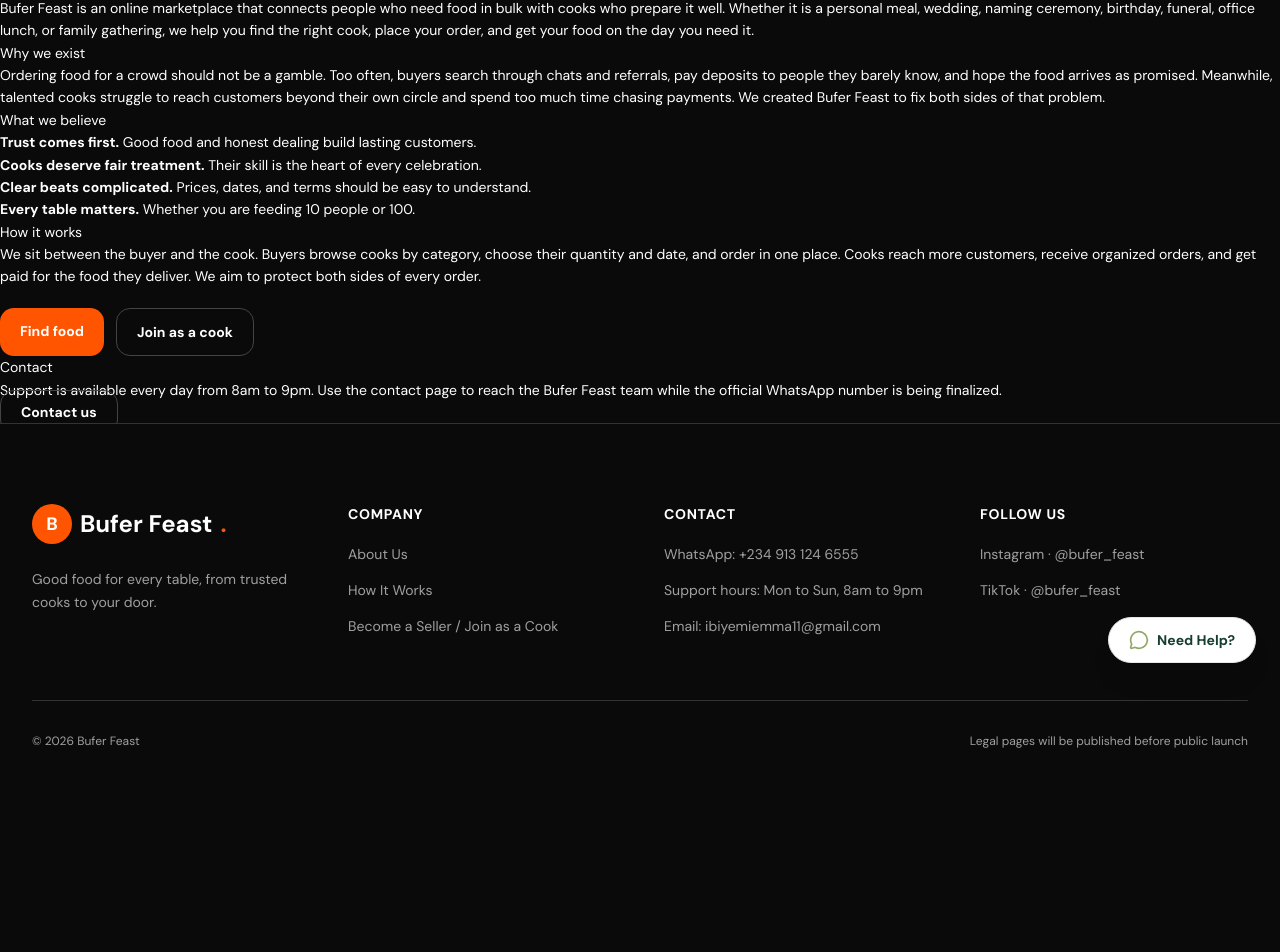
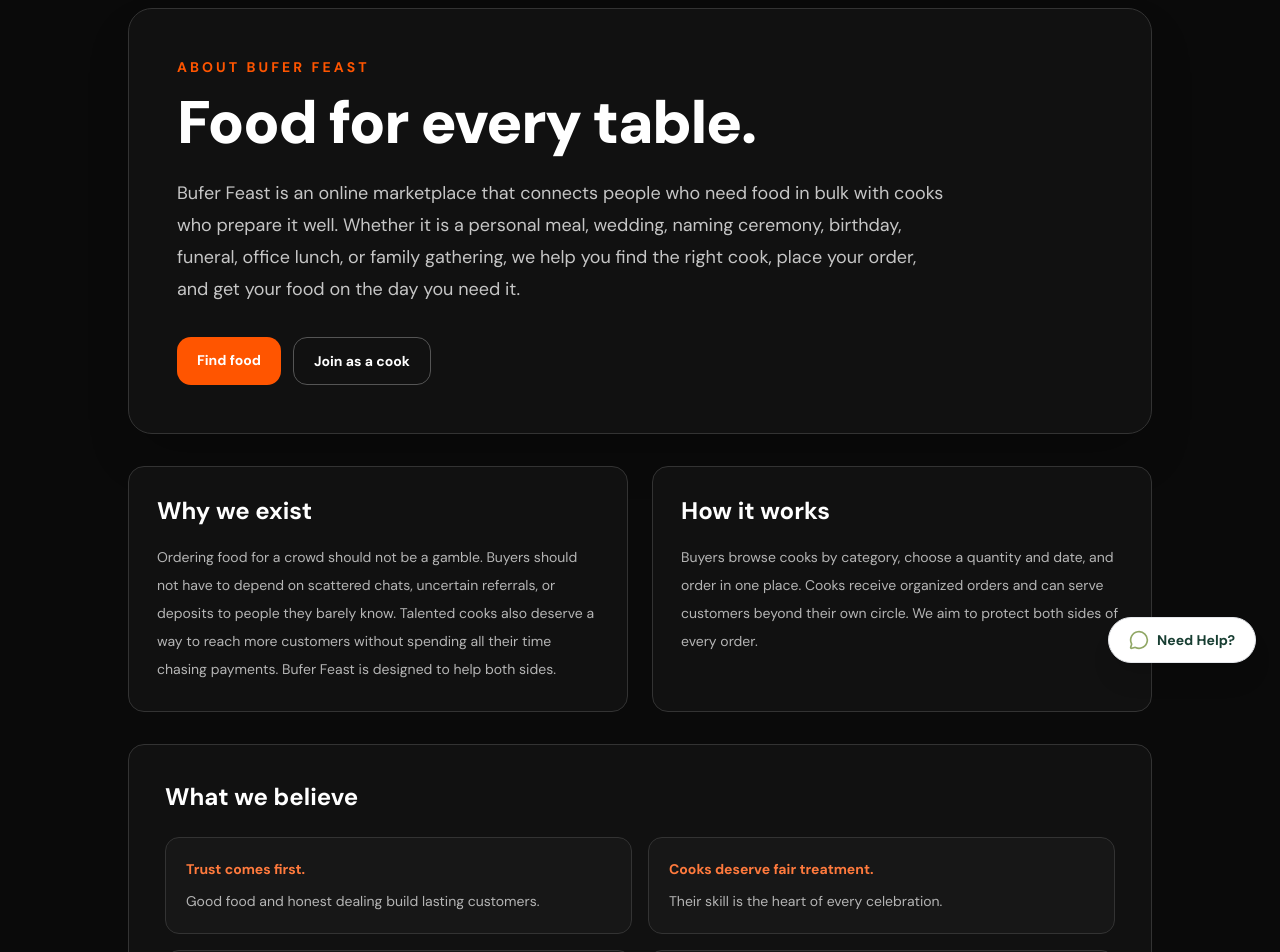
Before and after one commit to goody020/JIE_PLATE, a Next.js app: page /about in a window 1280 px wide. Shown: the part 113-1065 px from the top of the page. Before the commit the page ends 902 px from the top, so only its background shows below. Built offline with nearby package versions, Linux system fonts and the light colour scheme.

Commit message:
Polish About page and finalize contact details

```diff
--- a/src/app/about/page.tsx
+++ b/src/app/about/page.tsx
@@ -3,65 +3,72 @@ import Link from "next/link";
 
 export const metadata: Metadata = { title: "About Bufer Feast" };
 
+const values = [
+  ["Trust comes first.", "Good food and honest dealing build lasting customers."],
+  ["Cooks deserve fair treatment.", "Their skill is the heart of every celebration."],
+  ["Clear beats complicated.", "Prices, dates, and terms should be easy to understand."],
+  ["Every table matters.", "Whether you are feeding 10 people or 100."],
+];
+
 export default function About() {
   return (
-    <main className="shell page-space narrow-page">
-      <p className="eyebrow">ABOUT BUFER FEAST</p>
-      <h1 className="page-title">Food for every table.</h1>
-      <p className="page-intro">
-        Bufer Feast is an online marketplace that connects people who need food
-        in bulk with cooks who prepare it well. Whether it is a personal meal,
-        wedding, naming ceremony, birthday, funeral, office lunch, or family
-        gathering, we help you find the right cook, place your order, and get
-        your food on the day you need it.
+    <main className="min-h-screen bg-[#0a0a0a] px-4 py-14 text-white sm:px-6 lg:px-8">
+      <div className="mx-auto max-w-5xl">
+        <section className="rounded-3xl border border-[#333] bg-[#111] p-7 shadow-2xl sm:p-12">
+          <p className="text-sm font-bold uppercase tracking-[0.22em] text-[#FF5500]">About Bufer Feast</p>
+          <h1 className="mt-4 max-w-3xl text-4xl font-black tracking-tight sm:text-6xl">Food for every table.</h1>
+          <p className="mt-6 max-w-3xl text-lg leading-8 text-[#c6c6c6]">
+            Bufer Feast is an online marketplace that connects people who need food in bulk with cooks who prepare it well.
+            Whether it is a personal meal, wedding, naming ceremony, birthday, funeral, office lunch, or family gathering,
+            we help you find the right cook, place your order, and get your food on the day you need it.
           </p>
+          <div className="mt-8 flex flex-wrap gap-3">
+            <Link href="/kitchens" className="rounded-xl bg-[#FF5500] px-5 py-3 font-bold text-white transition hover:bg-[#e64d00]">Find food</Link>
+            <Link href="/signup" className="rounded-xl border border-[#555] px-5 py-3 font-bold text-white transition hover:border-[#FF5500]">Join as a cook</Link>
+          </div>
+        </section>
 
-      <section className="about-block">
-        <h2>Why we exist</h2>
-        <p>
-          Ordering food for a crowd should not be a gamble. Too often, buyers
-          search through chats and referrals, pay deposits to people they barely
-          know, and hope the food arrives as promised. Meanwhile, talented
-          cooks struggle to reach customers beyond their own circle and spend
-          too much time chasing payments. We created Bufer Feast to fix both
-          sides of that problem.
+        <div className="mt-8 grid gap-6 md:grid-cols-2">
+          <section className="rounded-2xl border border-[#333] bg-[#111] p-7">
+            <h2 className="text-2xl font-bold">Why we exist</h2>
+            <p className="mt-4 leading-7 text-[#b5b5b5]">
+              Ordering food for a crowd should not be a gamble. Buyers should not have to depend on scattered chats,
+              uncertain referrals, or deposits to people they barely know. Talented cooks also deserve a way to reach more
+              customers without spending all their time chasing payments. Bufer Feast is designed to help both sides.
             </p>
           </section>
 
-      <section className="about-block">
-        <h2>What we believe</h2>
-        <ul>
-          <li><strong>Trust comes first.</strong> Good food and honest dealing build lasting customers.</li>
-          <li><strong>Cooks deserve fair treatment.</strong> Their skill is the heart of every celebration.</li>
-          <li><strong>Clear beats complicated.</strong> Prices, dates, and terms should be easy to understand.</li>
-          <li><strong>Every table matters.</strong> Whether you are feeding 10 people or 100.</li>
-        </ul>
+          <section className="rounded-2xl border border-[#333] bg-[#111] p-7">
+            <h2 className="text-2xl font-bold">How it works</h2>
+            <p className="mt-4 leading-7 text-[#b5b5b5]">
+              Buyers browse cooks by category, choose a quantity and date, and order in one place. Cooks receive organized
+              orders and can serve customers beyond their own circle. We aim to protect both sides of every order.
+            </p>
           </section>
+        </div>
 
-      <section className="about-block">
-        <h2>How it works</h2>
-        <p>
-          We sit between the buyer and the cook. Buyers browse cooks by
-          category, choose their quantity and date, and order in one place.
-          Cooks reach more customers, receive organized orders, and get paid
-          for the food they deliver. We aim to protect both sides of every
-          order.
-        </p>
-        <div className="mt-5 flex flex-wrap gap-3">
-          <Link href="/kitchens" className="rounded-xl bg-[#FF5500] px-5 py-3 font-bold text-white">Find food</Link>
-          <Link href="/signup" className="rounded-xl border border-[#444] px-5 py-3 font-bold text-white">Join as a cook</Link>
+        <section className="mt-8 rounded-2xl border border-[#333] bg-[#111] p-7 sm:p-9">
+          <h2 className="text-2xl font-bold">What we believe</h2>
+          <div className="mt-6 grid gap-4 sm:grid-cols-2">
+            {values.map(([title, description]) => (
+              <div key={title} className="rounded-xl border border-[#333] bg-[#171717] p-5">
+                <h3 className="font-bold text-[#FF7A3D]">{title}</h3>
+                <p className="mt-2 leading-6 text-[#b5b5b5]">{description}</p>
+              </div>
+            ))}
           </div>
         </section>
 
-      <section className="about-block">
-        <h2>Contact</h2>
-        <p>
-          Support is available every day from 8am to 9pm. Use the contact page
-          to reach the Bufer Feast team while the official WhatsApp number is
-          being finalized.
-        </p>
-        <Link href="/support" className="rounded-xl border border-[#444] px-5 py-3 font-bold text-white">Contact us</Link>
+        <section className="mt-8 rounded-2xl border border-[#FF5500]/30 bg-[#1b120d] p-7 sm:p-9">
+          <h2 className="text-2xl font-bold">Need help?</h2>
+          <p className="mt-3 leading-7 text-[#d5c2b8]">Our support team is available every day from 8am to 9pm.</p>
+          <div className="mt-5 flex flex-wrap gap-4 text-sm font-bold">
+            <a href="https://wa.me/2349131246555" target="_blank" rel="noreferrer" className="rounded-lg bg-[#25D366] px-4 py-3 text-black">WhatsApp: +234 913 124 6555</a>
+            <a href="mailto:ibiyemiemma11@gmail.com" className="rounded-lg border border-[#755] px-4 py-3 text-white">ibiyemiemma11@gmail.com</a>
+            <Link href="/support" className="rounded-lg border border-[#755] px-4 py-3 text-white">Contact support</Link>
+          </div>
         </section>
+      </div>
     </main>
   );
 }
```
Lines whose indentation alone changed are shown as unchanged.
